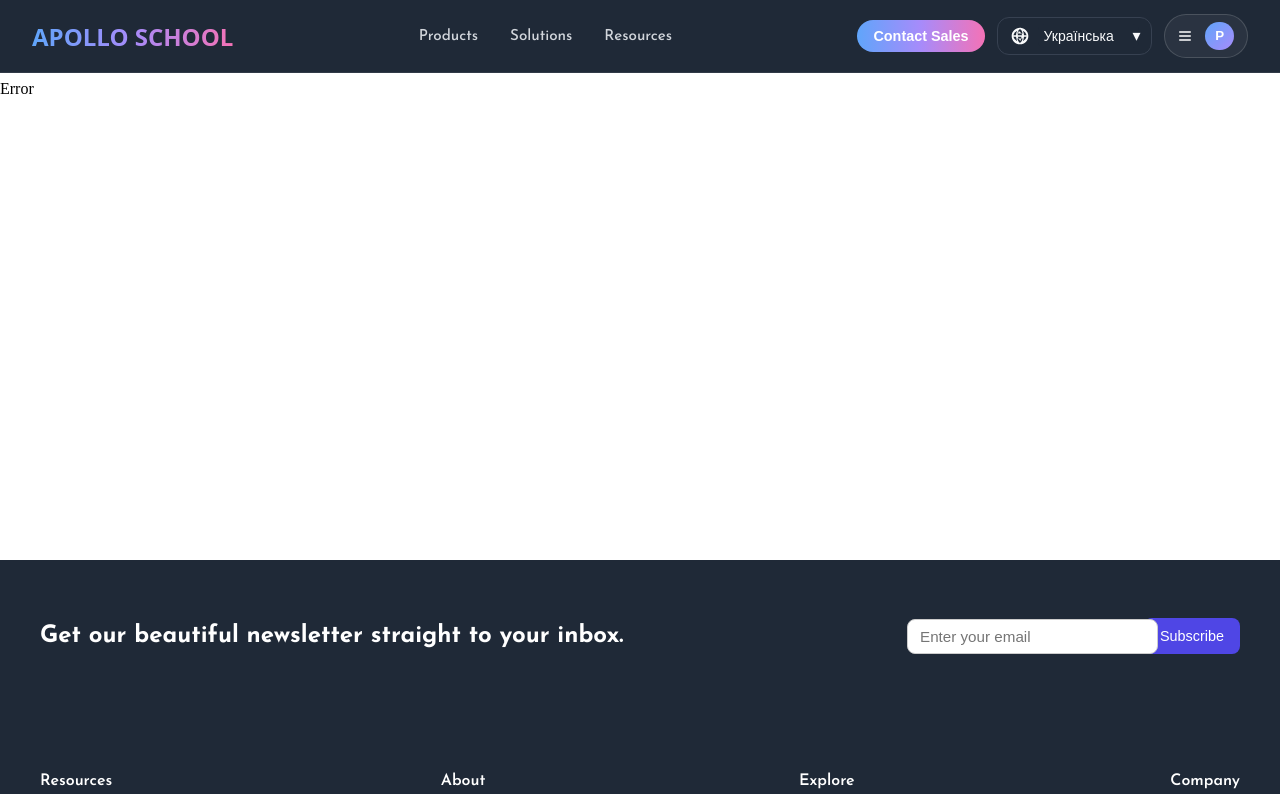
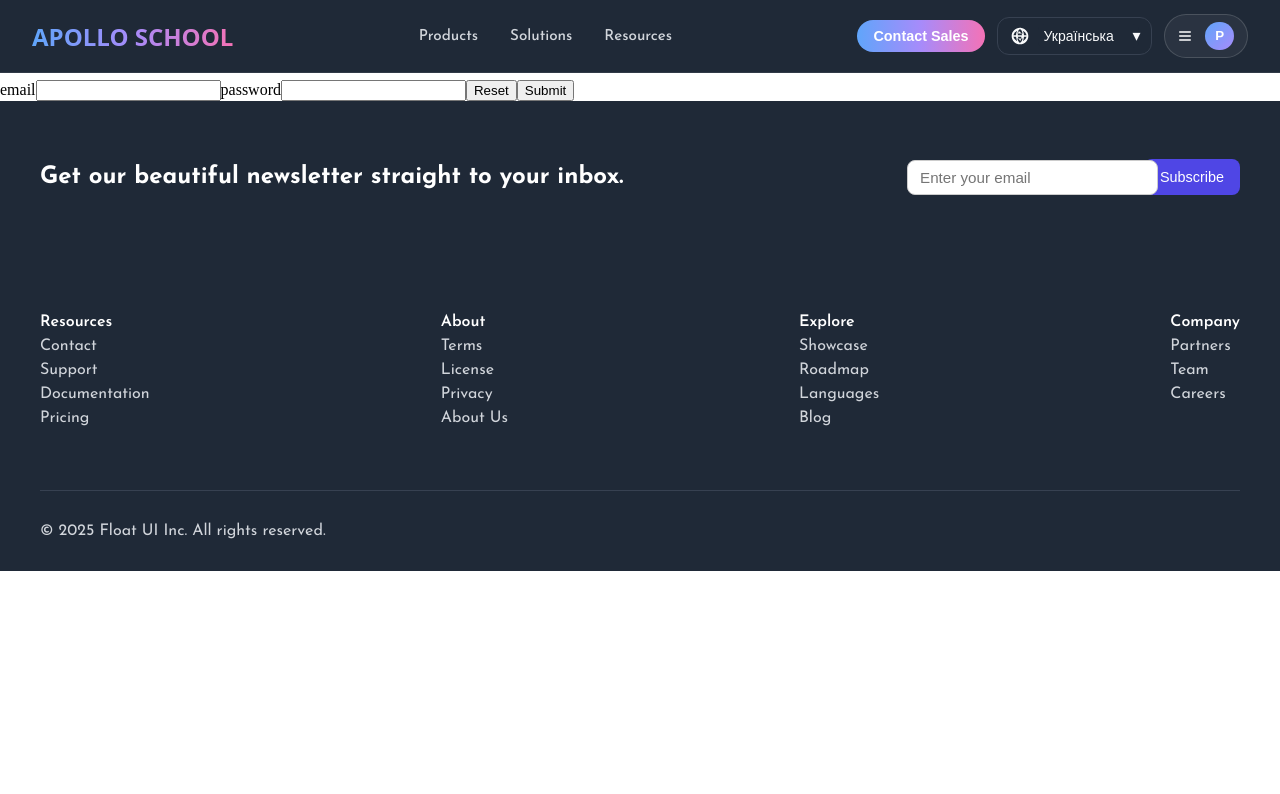
Before and after one commit to lalkazaurus/educational-platform, a React (Vite) app in the folder client/: page /login in a window 1280 px wide. Shown: the top 794 px of the page. Built offline with nearby package versions, Linux system fonts and the light colour scheme; a web font is replaced by a local one.

Commit message:
Login page was added

```diff
--- /dev/null
+++ b/client/src/pages/LoginPage/LoginPage.tsx
@@ -0,0 +1,48 @@
+import { useForm } from "react-hook-form"
+import type { LoginDto } from "../../types/login.dto"
+import { login } from "../../api/auth.api"
+import { useTranslation } from "react-i18next"
+import styles from "./LoginPage.module.css"
+
+export default function LoginPage() {
+    const { register, reset, formState: {errors}, handleSubmit } = useForm<LoginDto>({
+        mode: "onChange"
+    })
+
+    const { t } = useTranslation()
+
+    async function onSubmit(data: LoginDto) {
+        await login(data)
+    }
+
+    return <>
+        <form onSubmit={handleSubmit(onSubmit)}>
+
+            <label>{t("email")}</label>
+            <input {...register("email", {
+                required:  'Email is required',
+                pattern: {
+                    value:
+								/[a-z0-9._%+!$&*=^|~#%'`?{}/-]+@([a-z0-9-]+\.){1,}([a-z]{2,16})/,
+                    message: 'This text has to be an email',
+                }
+            })}/>
+            {errors.email?.message && <p className={styles.error}>{errors.email?.message}</p>}
+
+            <label>{t("password")}</label>
+            <input {...register("password", {
+                required: 'Password is required',
+                pattern: {
+                    value: /^(?=.*[A-Za-z])(?=.*\d)[A-Za-z\d]{8,}$/,
+                    message: 'Your password not strong enough'
+                }
+            })}/>
+            {errors.password?.message && <p className={styles.error}>{errors.password?.message}</p>}
+
+            <button type="button" onClick={() => reset()}>
+                Reset
+            </button>
+            <input type="submit" value="Submit"/>
+        </form>
+    </>
+}
--- a/client/src/router.tsx
+++ b/client/src/router.tsx
@@ -3,11 +3,16 @@ import Main from "./pages/Main/Main";
 import ErrorPage from "./pages/ErrorPage/ErrorPage";
 import Header from "./layouts/Header/Header";
 import Footer from "./layouts/Footer/Footer";
+import LoginPage from "./pages/LoginPage/LoginPage";
 
 const router = createBrowserRouter([
     {
         path: "/",
         element: <Main/>,
+        errorElement: <ErrorPage/>
+    }, {
+        path: "/login",
+        element: <LoginPage/>,
         errorElement: <ErrorPage/>
     }
 ])
```
Also changed, not shown: client/src/pages/LoginPage/LoginPage.module.css (added).
